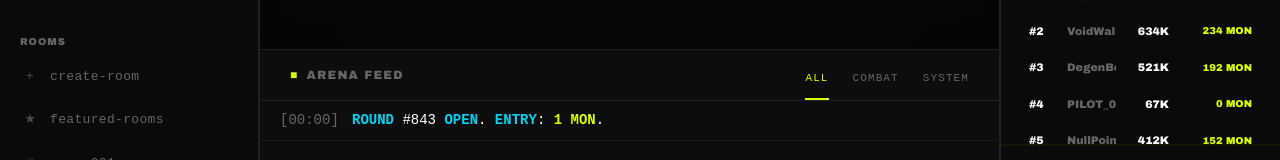
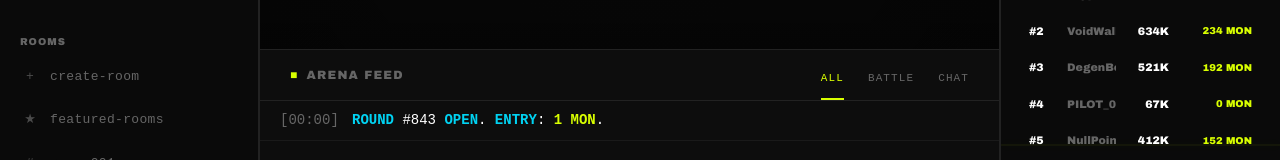
Before and after one commit to rickysvp/RumbleX, a React (Vite) app: page / in a window 1280 px wide. Shown: the part 371-531 px from the top of the page. Built offline with nearby package versions, Linux system fonts and the light colour scheme.

Commit message:
v0.1.11: Update chat feed filters - ALL/BATTLE/CHAT

```diff
--- a/package.json
+++ b/package.json
@@ -1,7 +1,7 @@
 {
   "name": "rumblex",
   "private": true,
-  "version": "0.1.10",
+  "version": "0.1.11",
   "type": "module",
   "scripts": {
     "dev": "vite --port=3000 --host=0.0.0.0",
--- a/src/components/feed/MixedFeed.tsx
+++ b/src/components/feed/MixedFeed.tsx
@@ -12,13 +12,13 @@ export function MixedFeed() {
   const feedEvents = useGameStore(state => state.feedEvents || []);
   const parentRef = useRef<HTMLDivElement>(null);
 
-  const tabs = ['ALL', 'COMBAT', 'SYSTEM'];
+  const tabs = ['ALL', 'BATTLE', 'CHAT'];
 
   const filteredEvents = useMemo(() => {
     return feedEvents.filter(ev => {
       if (activeTab === 'ALL') return true;
-      if (activeTab === 'COMBAT') return ev.type === 'elim' || ev.type === 'loot' || ev.type === 'ability';
-      if (activeTab === 'SYSTEM') return ev.type === 'system';
+      if (activeTab === 'BATTLE') return ev.type === 'elim' || ev.type === 'loot' || ev.type === 'ability' || ev.type === 'system';
+      if (activeTab === 'CHAT') return ev.type === 'chat';
       return true;
     });
   }, [feedEvents, activeTab]);
--- a/version.json
+++ b/version.json
@@ -1,10 +1,18 @@
 {
-  "version": "0.1.10",
+  "version": "0.1.11",
   "name": "RumbleX",
   "description": "RumbleX - AI-powered battle royale text game engine",
   "channel": "alpha",
   "releaseDate": "2026-04-20",
   "changelog": {
+    "0.1.11": {
+      "date": "2026-04-20",
+      "changes": [
+        "Change chat feed filters: ALL, BATTLE, CHAT",
+        "BATTLE now includes system messages (elim/loot/ability/system)",
+        "Add CHAT filter for user chat messages"
+      ]
+    },
     "0.1.10": {
       "date": "2026-04-20",
       "changes": [
```
